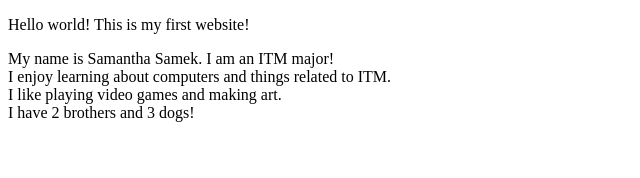
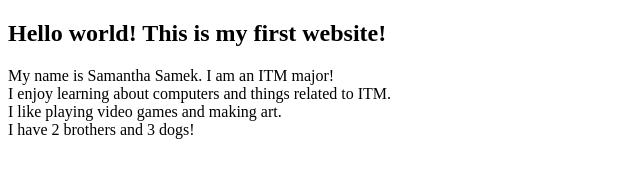
Before and after one commit to ssamek/Lab-1, a plain HTML site: page index.html in a window 1280 px wide. Shown: the whole page, without its empty margins (0-640 px from the left). Drawn offline with Linux system fonts and the light colour scheme.

Commit message:
creating header

```diff
--- a/index.html
+++ b/index.html
@@ -5,7 +5,7 @@
   <title>ITMD-361 Internet Technologies and Web Design</title>
 </head>
 <body>
-  <p>Hello world! This is my first website!</p>
+  <h2>Hello world! This is my first website!</h2>
   <p>My name is Samantha Samek. I am an ITM major!<br>
 		I enjoy learning about computers and things related to ITM.<br>
 		I like playing video games and making art.<br>
```
